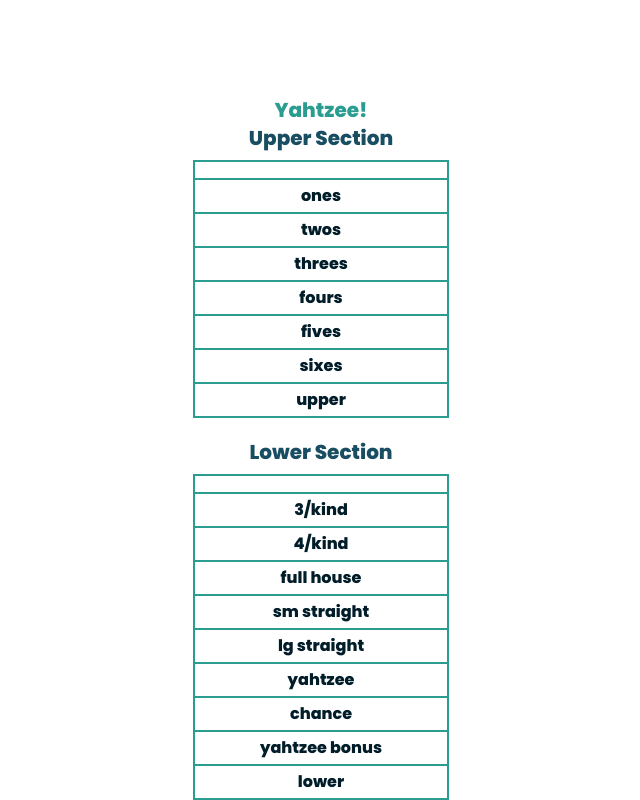
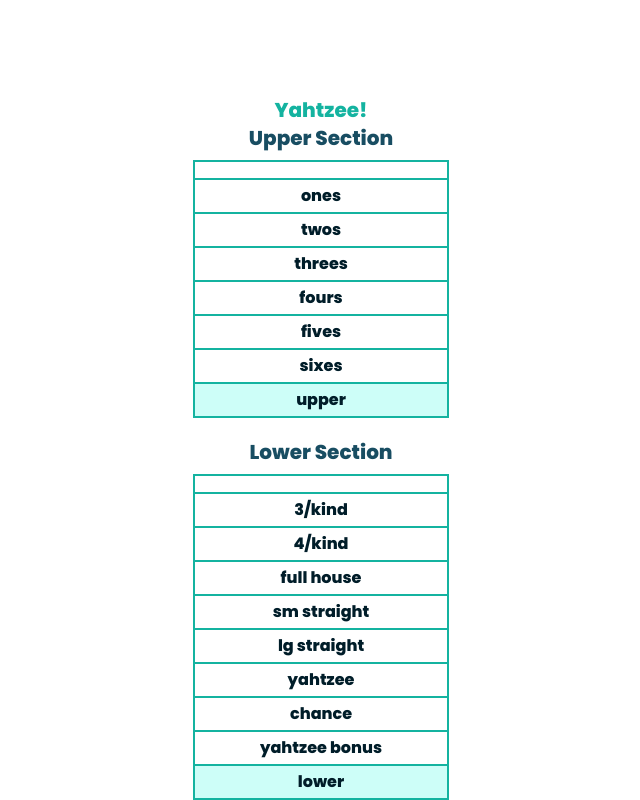
Before and after one commit to jacqueschuis/yahtzee-scorer, a React (Vite) app: page /play in a window 1280 px wide. Shown: the top 800 px of the page, without its empty margins (319-959 px from the left). Built offline with nearby package versions, Linux system fonts and the light colour scheme.

Commit message:
adding dark styles to game board for clarity of scores

```diff
--- a/index.html
+++ b/index.html
@@ -3,7 +3,6 @@
 
 <head>
   <meta charset="UTF-8" />
-  <link rel="icon" type="image/svg+xml" href="/vite.svg" />
   <meta name="viewport" content="width=device-width, initial-scale=1.0" />
   <title>Yahtzee Scorer</title>
 </head>
--- a/src/components/Game.jsx
+++ b/src/components/Game.jsx
@@ -55,13 +55,13 @@
                             <tr className="border-teal-500 border-2">
                                 <th className="p-2 border-teal-500 border-2"></th>
                                 {playerList.map((player, index) => {
-                                    return <th className={`p-2 border-teal-500 border-2 dark:text-blue-100 ${turnCount % playerNumber === index ? "bg-teal-300 dark:bg-teal-500" : ""}`} key={player.name}>{player.name}</th>
+                                    return <th className={`p-2 border-teal-500 border-2 dark:text-teal-100 ${turnCount % playerNumber === index ? "bg-teal-300 dark:bg-teal-500" : ""}`} key={player.name}>{player.name}</th>
                                 })}
                             </tr>
                         </thead>
                         <tbody>
                             <tr className="relative">
-                                <td className="p-2 border-teal-500 border-2 sticky left-0 bg-white dark:bg-black font-bold">ones</td>
+                                <td className="p-2 border-teal-500 border-2 sticky left-0 font-bold">ones</td>
                                 {playerList.map((player, index) => {
                                     const [isDisabled, setIsDisabled] = useState(false);
 
@@ -95,7 +95,7 @@
                                 })}
                             </tr>
                             <tr className="relative">
-                                <td className="p-2 border-teal-500 border-2 sticky left-0 bg-white dark:bg-black font-bold">twos</td>
+                                <td className="p-2 border-teal-500 border-2 sticky left-0 font-bold">twos</td>
                                 {playerList.map((player, index) => {
                                     const [isDisabled, setIsDisabled] = useState(false);
 
@@ -129,7 +129,7 @@
                                 })}
                             </tr>
                             <tr className="relative">
-                                <td className="p-2 border-teal-500 border-2 sticky left-0 bg-white dark:bg-black font-bold">threes</td>
+                                <td className="p-2 border-teal-500 border-2 sticky left-0 font-bold">threes</td>
                                 {playerList.map((player, index) => {
                                     const [isDisabled, setIsDisabled] = useState(false);
 
@@ -163,7 +163,7 @@
                                 })}
                             </tr>
                             <tr className="relative">
-                                <td className="p-2 border-teal-500 border-2 sticky left-0 bg-white dark:bg-black font-bold">fours</td>
+                                <td className="p-2 border-teal-500 border-2 sticky left-0 font-bold">fours</td>
                                 {playerList.map((player, index) => {
                                     const [isDisabled, setIsDisabled] = useState(false);
 
@@ -198,7 +198,7 @@
                                 })}
                             </tr>
                             <tr className="relative">
-                                <td className="p-2 border-teal-500 border-2 sticky left-0 bg-white dark:bg-black font-bold">fives</td>
+                                <td className="p-2 border-teal-500 border-2 sticky left-0 font-bold">fives</td>
                                 {playerList.map((player, index) => {
                                     const [isDisabled, setIsDisabled] = useState(false);
 
@@ -232,7 +232,7 @@
                                 })}
                             </tr>
                             <tr className="relative">
-                                <td className="p-2 border-teal-500 border-2 sticky left-0 bg-white dark:bg-black font-bold">sixes</td>
+                                <td className="p-2 border-teal-500 border-2 sticky left-0 font-bold">sixes</td>
                                 {playerList.map((player, index) => {
                                     const [isDisabled, setIsDisabled] = useState(false);
 
@@ -265,8 +265,8 @@
                                     )
                                 })}
                             </tr>
-                            <tr className="relative">
-                                <td className="p-2 border-teal-500 border-2 sticky left-0 bg-white dark:bg-black font-bold">upper</td>
+                            <tr className="relative bg-teal-100">
+                                <td className="p-2 border-teal-500 border-2 sticky left-0 font-bold">upper</td>
                                 {playerList.map((player, index) => {
                                     return <td className="border-teal-500 border-2" key={player.name + "UpperScore"}><input disabled className="text-center w-full h-full p-2 font-bold" value={player.upperScore} /></td>
                                 })}
@@ -281,13 +281,13 @@
                             <tr className="border-teal-500 border-2">
                                 <th className="p-2 border-teal-500 border-2"></th>
                                 {playerList.map((player, index) => {
-                                    return <th className={`p-2 border-teal-500 border-2 dark:text-blue-100 ${turnCount % playerNumber === index ? "bg-teal-300 dark:bg-teal-500" : ""}`} key={player.name}>{player.name}</th>
+                                    return <th className={`p-2 border-teal-500 border-2 dark:text-teal-100 ${turnCount % playerNumber === index ? "bg-teal-300 dark:bg-teal-500" : ""}`} key={player.name}>{player.name}</th>
                                 })}
                             </tr>
                         </thead>
                         <tbody>
                             <tr className="relative">
-                                <td className="p-2 border-teal-500 border-2 sticky left-0 bg-white dark:bg-black font-bold" onClick={() => setThreeKindClick(!threeKindClick)}>{threeKindClick ? "total all" : "3/kind"}</td>
+                                <td className="p-2 border-teal-500 border-2 sticky left-0 font-bold" onClick={() => setThreeKindClick(!threeKindClick)}>{threeKindClick ? "total all" : "3/kind"}</td>
                                 {playerList.map((player, index) => {
                                     const [isDisabled, setIsDisabled] = useState(false);
 
@@ -321,7 +321,7 @@
                                 })}
                             </tr>
                             <tr className="relative">
-                                <td className="p-2 border-teal-500 border-2 sticky left-0 bg-white dark:bg-black font-bold" onClick={() => setFourKindClick(!fourKindClick)}>{fourKindClick ? "total all" : '4/kind'}</td>
+                                <td className="p-2 border-teal-500 border-2 sticky left-0 font-bold" onClick={() => setFourKindClick(!fourKindClick)}>{fourKindClick ? "total all" : '4/kind'}</td>
                                 {playerList.map((player, index) => {
                                     const [isDisabled, setIsDisabled] = useState(false);
 
@@ -355,7 +355,7 @@
                                 })}
                             </tr>
                             <tr className="relative">
-                                <td className="p-2 border-teal-500 border-2 sticky left-0 bg-white dark:bg-black font-bold" onClick={() => setFullHouseClick(!fullHouseClick)}>{fullHouseClick ? "25" : "full house"}</td>
+                                <td className="p-2 border-teal-500 border-2 sticky left-0 font-bold" onClick={() => setFullHouseClick(!fullHouseClick)}>{fullHouseClick ? "25" : "full house"}</td>
                                 {playerList.map((player, index) => {
                                     const [isDisabled, setIsDisabled] = useState(false);
 
@@ -389,7 +389,7 @@
                                 })}
                             </tr>
                             <tr className="relative">
-                                <td className="p-2 border-teal-500 border-2 sticky left-0 bg-white dark:bg-black font-bold" onClick={() => setSmStraightClick(!smStraightClick)}>{smStraightClick ? "30" : "sm straight"}</td>
+                                <td className="p-2 border-teal-500 border-2 sticky left-0 font-bold" onClick={() => setSmStraightClick(!smStraightClick)}>{smStraightClick ? "30" : "sm straight"}</td>
                                 {playerList.map((player, index) => {
                                     const [isDisabled, setIsDisabled] = useState(false);
 
@@ -423,7 +423,7 @@
                                 })}
                             </tr>
                             <tr className="relative">
-                                <td className="p-2 border-teal-500 border-2 sticky left-0 bg-white dark:bg-black font-bold" onClick={() => setLgStraightClick(!lgStraightClick)}>{lgStraightClick ? "40" : "lg straight"}</td>
+                                <td className="p-2 border-teal-500 border-2 sticky left-0 font-bold" onClick={() => setLgStraightClick(!lgStraightClick)}>{lgStraightClick ? "40" : "lg straight"}</td>
                                 {playerList.map((player, index) => {
                                     const [isDisabled, setIsDisabled] = useState(false);
 
@@ -457,7 +457,7 @@
                                 })}
                             </tr>
                             <tr className="relative">
-                                <td className="p-2 border-teal-500 border-2 sticky left-0 bg-white dark:bg-black font-bold" onClick={() => setYahtzeeClick(!yahtzeeClick)}>{yahtzeeClick ? "50" : "yahtzee"}</td>
+                                <td className="p-2 border-teal-500 border-2 sticky left-0 font-bold" onClick={() => setYahtzeeClick(!yahtzeeClick)}>{yahtzeeClick ? "50" : "yahtzee"}</td>
                                 {playerList.map((player, index) => {
                                     const [isDisabled, setIsDisabled] = useState(false);
 
@@ -491,7 +491,7 @@
                                 })}
                             </tr>
                             <tr className="relative">
-                                <td className="p-2 border-teal-500 border-2 sticky left-0 bg-white dark:bg-black font-bold" onClick={() => setChanceClick(!chanceClick)}>{chanceClick ? "total all" : "chance"}</td>
+                                <td className="p-2 border-teal-500 border-2 sticky left-0 font-bold" onClick={() => setChanceClick(!chanceClick)}>{chanceClick ? "total all" : "chance"}</td>
                                 {playerList.map((player, index) => {
                                     const [isDisabled, setIsDisabled] = useState(false);
 
@@ -525,7 +525,7 @@
                                 })}
                             </tr>
                             <tr className="relative">
-                                <td className="p-2 border-teal-500 border-2 sticky left-0 bg-white dark:bg-black font-bold">yahtzee bonus</td>
+                                <td className="p-2 border-teal-500 border-2 sticky left-0 font-bold">yahtzee bonus</td>
                                 {playerList.map((player, index) => {
                                     return (
                                         <td className="border-teal-500 border-2" key={player.name + "YahtzeeBonus"}>
@@ -555,16 +555,16 @@
                                     )
                                 })}
                             </tr>
-                            <tr className="relative">
-                                <td className="p-2 border-teal-500 border-2 sticky left-0 bg-white dark:bg-black font-bold">lower</td>
+                            <tr className="relative bg-teal-100  dark:bg-teal-700 dark:text-teal-100">
+                                <td className="p-2 border-teal-500 border-2 sticky left-0 font-bold">lower</td>
                                 {playerList.map((player, index) => {
                                     return <td className="border-teal-500 border-2" key={player.name + "LowerScore"}><input disabled className="text-center w-full h-full p-2 font-bold" value={player.lowerScore} /></td>
                                 })}
                             </tr>
-                            <tr className="relative">
-                                <td className="p-2 border-teal-500 border-2 sticky left-0 bg-white dark:bg-black font-bold">total</td>
+                            <tr className="relative border-orange-500 border-2 bg-orange-300 text-orange-900 dark:bg-orange-700 dark:text-orange-300">
+                                <td className="p-2 border-orange-500 border-2 sticky left-0 font-bold">total</td>
                                 {playerList.map((player, index) => {
-                                    return <td className="border-teal-500 border-2" key={player.name + "Total"}><input disabled  className="text-center w-full h-full p-2 font-bold" value={player.grandTotal} /></td>
+                                    return <td className="border-orange-500 border-2" key={player.name + "Total"}><input disabled  className="text-center w-full h-full p-2 font-bold" value={player.grandTotal} /></td>
                                 })}
                             </tr>
                         </tbody>
--- a/tailwind.config.js
+++ b/tailwind.config.js
@@ -12,10 +12,10 @@
           900: "hsl(197,100%,8%)",
         },
         teal: {
-          100: "hsl(173,80%,90%)",
-          300: "hsl(173,60%,60%)",
-          500: "hsl(173,58%,39%)",
-          700: "hsl(173,70%,24%)",
+          100: "hsl(173,95%,90%)",
+          300: "hsl(173,70%,60%)",
+          500: "hsl(173,80%,39%)",
+          700: "hsl(173,80%,24%)",
           900: "hsl(173,100%,10%)",
         },
         orange: {
```
